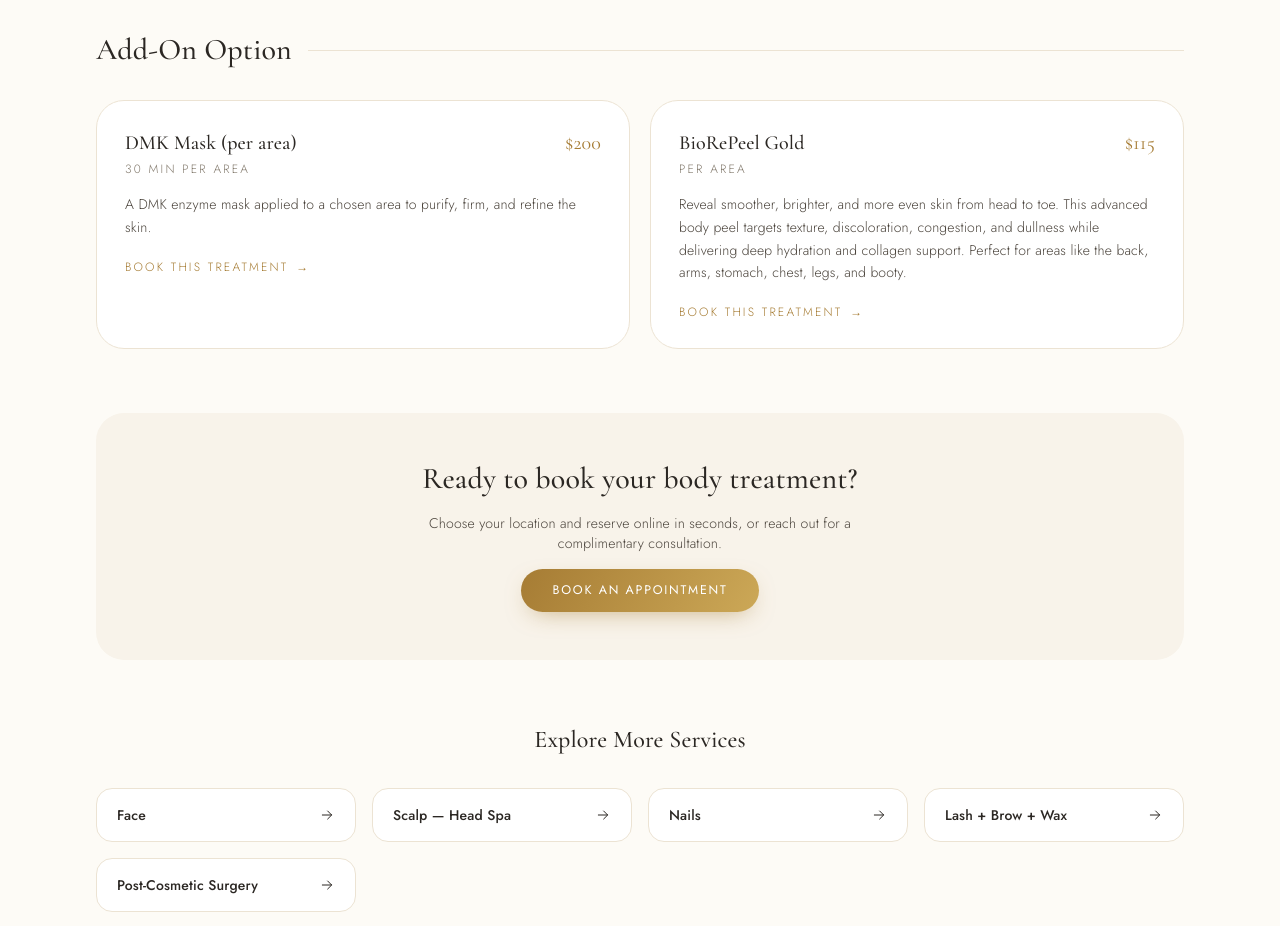
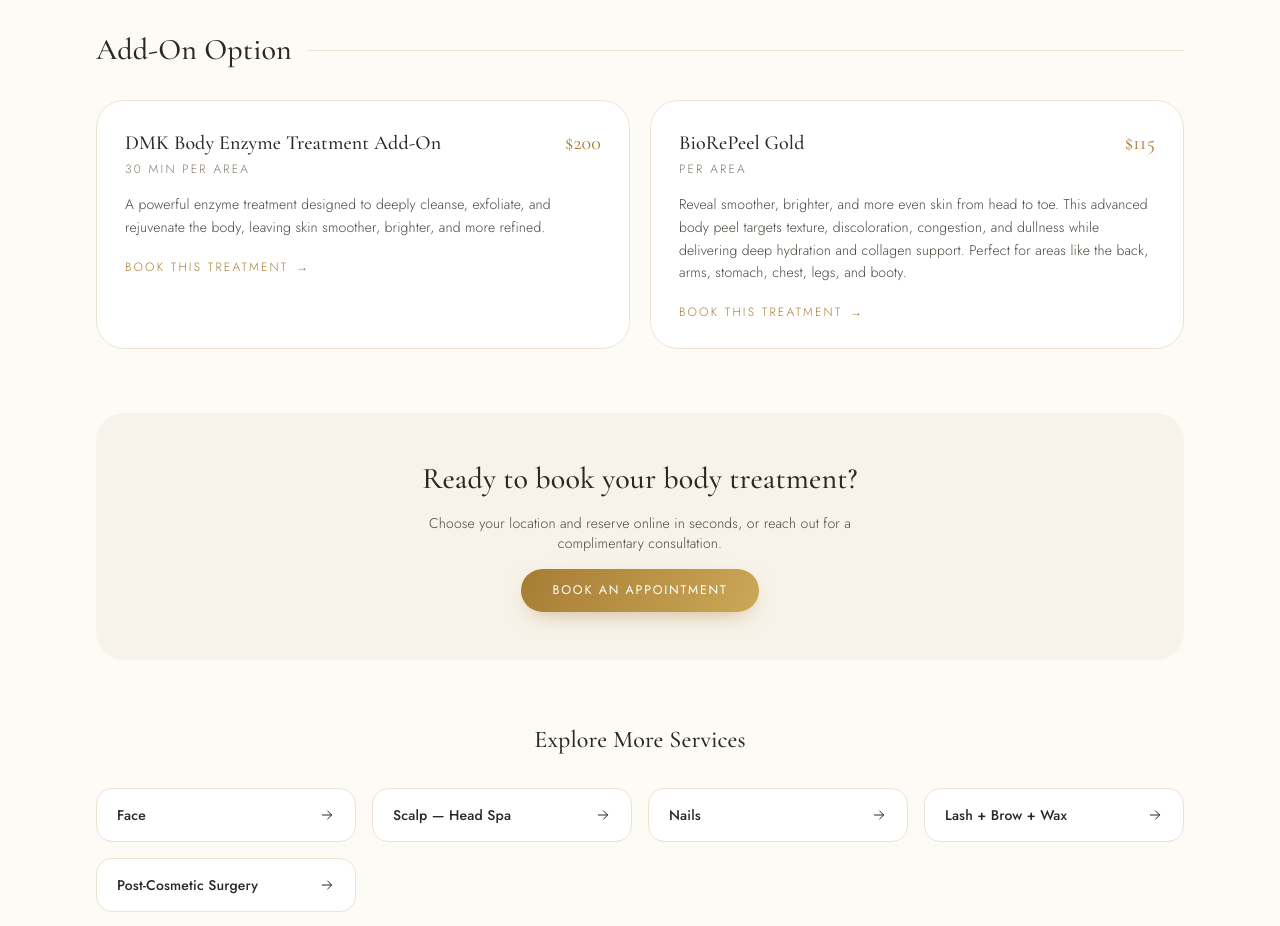
Before and after one commit to mdntsys/skin360facebodyscalp-website, a Next.js app: page /services/body in a window 1280 px wide. Shown: the part 2240-3166 px from the top of the page. Built offline with nearby package versions, Linux system fonts and the light colour scheme.

Commit message:
Use Carolina's name and copy for the body DMK enzyme add-on

```diff
--- a/src/data/services.ts
+++ b/src/data/services.ts
@@ -285,11 +285,11 @@ export const SERVICE_CATEGORIES: ServiceCategory[] = [
         title: "Add-On Option",
         services: [
           {
-            name: "DMK Mask (per area)",
+            name: "DMK Body Enzyme Treatment Add-On",
             price: "$200",
             duration: "30 min per area",
             description:
-              "A DMK enzyme mask applied to a chosen area to purify, firm, and refine the skin.",
+              "A powerful enzyme treatment designed to deeply cleanse, exfoliate, and rejuvenate the body, leaving skin smoother, brighter, and more refined.",
           },
           {
             name: "BioRePeel Gold",
```
Also changed, not shown: public/llms.txt.
